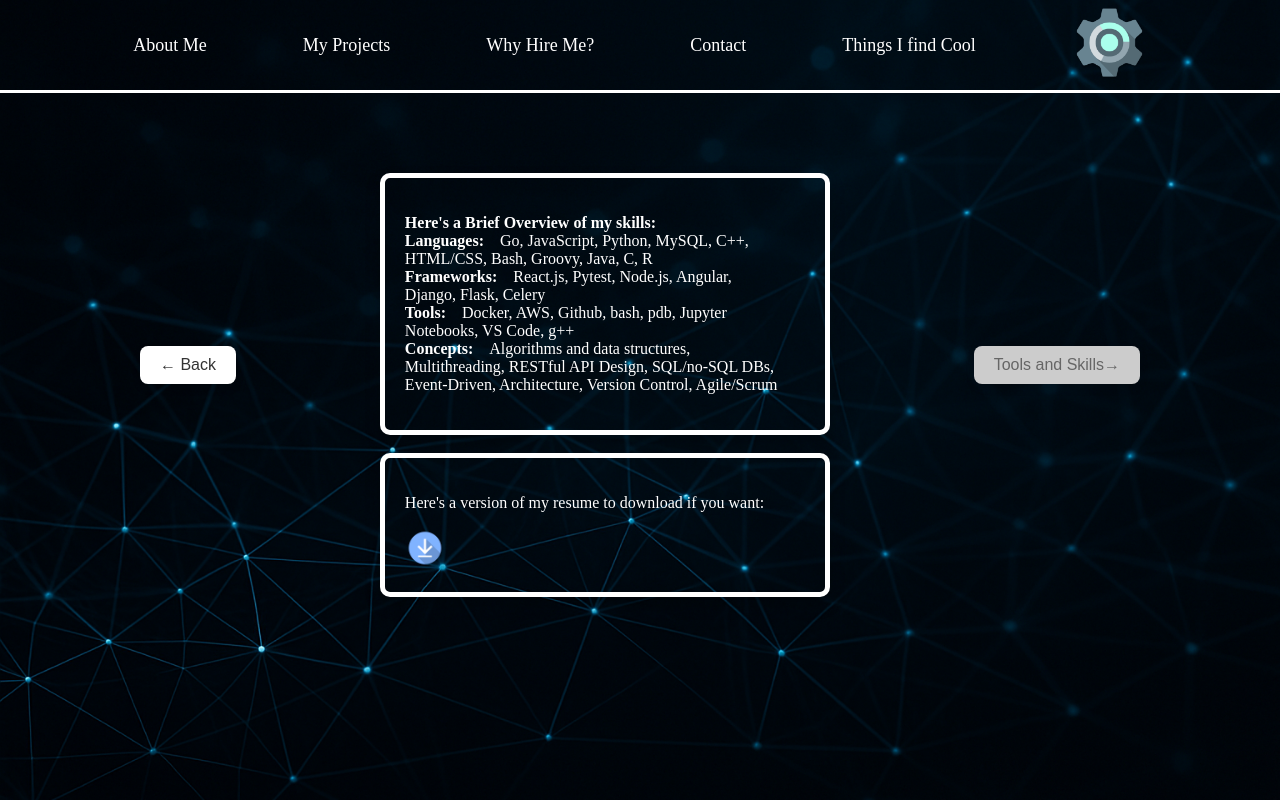
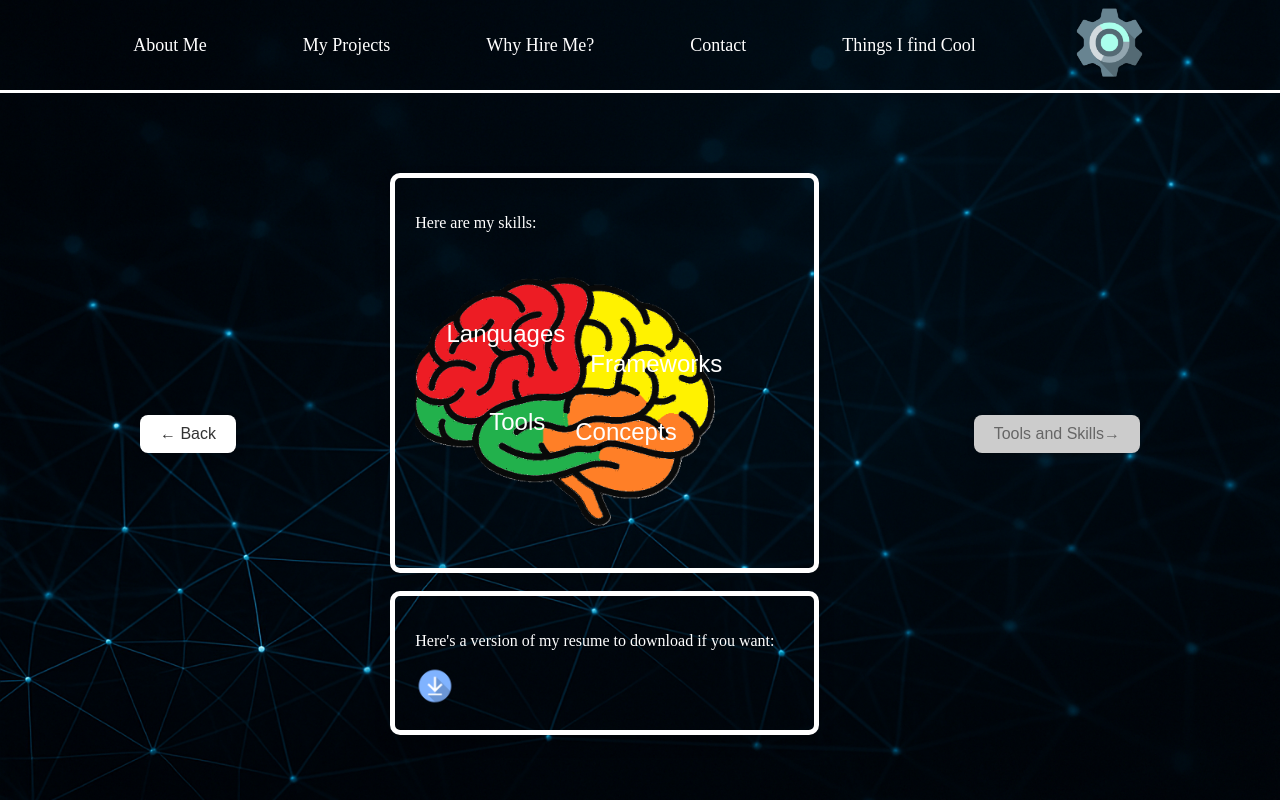
Before and after one commit to justin2303/AboutMe, a React (Create React App) app: page /AboutMe in a window 1280 px wide. Both pictures are taken after a click on the button "Tools and Skills→". Built offline with nearby package versions, Linux system fonts and the light colour scheme.

Commit message:
changing skills to use a brain

```diff
--- a/src/details/aboutme.js
+++ b/src/details/aboutme.js
@@ -1,5 +1,6 @@
 import React, {useState} from 'react';
 import NavBar from './navbar';
+import Brain from './brain';
 import './general.css';
 const AboutMe = () => {
     const [showAbout, setAbout] = useState(true);
@@ -36,10 +37,10 @@ const AboutMe = () => {
                         </p>
                         <p className='introText'>
                             I decided to make an about me page because I thought it would help me stand out as a job applicant, and to touch up on some
-                            react. As you can probably gather, I am looking for a job, hopefully software related, but at this point I'd take anything
-                            that gives me the opportunity to get the job I'm looking for. In terms of relevant experience, I interned for Xage Security
+                            react. As you can probably gather, I am looking for a job, hopefully software related. <br /><br />In terms of relevant experience, I interned for Xage Security
                             in Palo Alto throughout the summer of 2024, where I successfully integrated a performace metric collecting system into the
                             testing suite of the QA team. I did a few other things there like fixing minor bugs, creating simple tools, writing CI/CD pipelines.
+                            <br /><br />
                             The 2 main things I took away from that internship was: <br />
                             1. The ability and tools required to work effectively on projects as a team. (e.g. Git, AGILE, etc.) <br />
                             2. Familiarity and comfortability with writing fullstack, especially backend code. <br />
@@ -49,14 +50,8 @@ const AboutMe = () => {
                     )}
                     {showSkills && (<div >
                         <div className='Qcard'>
-                            <p className='introText'>
-                           <b>Here's a Brief Overview of my skills:</b><br />
-                           <b>Languages:</b>&nbsp;&nbsp;&nbsp;&nbsp;Go, JavaScript, Python, MySQL, C++, HTML/CSS, Bash, Groovy, Java, C, R <br />
-                           <b>Frameworks:</b>&nbsp;&nbsp;&nbsp;&nbsp;React.js, Pytest, Node.js, Angular, Django, Flask, Celery <br />
-                           <b>Tools:</b>&nbsp;&nbsp;&nbsp;&nbsp;Docker, AWS, Github, bash, pdb, Jupyter Notebooks, VS Code, g++ <br />
-                           <b>Concepts:</b>&nbsp;&nbsp;&nbsp;&nbsp;Algorithms and data structures, Multithreading, RESTful API Design, SQL/no-SQL
-                           DBs, Event-Driven, Architecture, Version Control, Agile/Scrum <br />
-                        </p>
+                            <p>Here are my skills: </p>
+                            <Brain />
                         </div>
                         <br />
                         <div className='Qcard'>
--- /dev/null
+++ b/src/details/brain.css
@@ -0,0 +1,61 @@
+.brainDiv {
+    background-image: url('/public/transparent brain.png');
+    width: 300px;
+    height: 300px;
+    background-size: cover; /* or contain */
+    background-repeat: no-repeat;
+    background-position: center;
+    position: relative;
+    }
+.topLeft {
+    position:absolute;
+    background-color: transparent;
+    color: white;
+    border: none;
+    outline: none;
+    padding: 0;
+    margin: 0;
+    cursor: pointer; /* Optional: shows pointer on hover */
+    right: 150px;
+    bottom:200px;
+    font-size: x-large;
+}
+.topRight {
+    position:absolute;
+    background-color: transparent;
+    color: white;
+    border: none;
+    outline: none;
+    padding: 0;
+    margin: 0;
+    cursor: pointer; /* Optional: shows pointer on hover */
+    left: 175px;
+    bottom:170px;
+    font-size: x-large;
+}
+.bottomLeft {
+    position:absolute;
+    background-color: transparent;
+    color: white;
+    border: none;
+    outline: none;
+    padding: 0;
+    margin: 0;
+    cursor: pointer; /* Optional: shows pointer on hover */
+    right: 170px;
+    top:160px;
+    font-size: x-large;
+}
+.bottomRight {
+    position:absolute;
+    background-color: transparent;
+    color: white;
+    border: none;
+    outline: none;
+    padding: 0;
+    margin: 0;
+    cursor: pointer; /* Optional: shows pointer on hover */
+    left: 160px;
+    top:170px;
+    font-size: x-large;
+}
--- /dev/null
+++ b/src/details/brain.js
@@ -0,0 +1,13 @@
+import React, {useState} from 'react';
+import './brain.css'
+const Brain =() => {
+    return (
+        <div className = 'brainDiv'>
+            <button className='topLeft'>Languages</button>
+            <button className='topRight'>Frameworks</button>
+            <button className='bottomLeft'>Tools</button>
+            <button className='bottomRight'>Concepts</button>
+        </div>
+    )
+};
+export default Brain;
--- a/src/details/general.css
+++ b/src/details/general.css
@@ -79,3 +79,8 @@
 .downloadButton:hover {
     cursor: pointer;
 }
+
+.brainIMG{
+  height:300px;
+  width:300px;
+}
```
Also changed, not shown: public/transparent brain.png (added).
